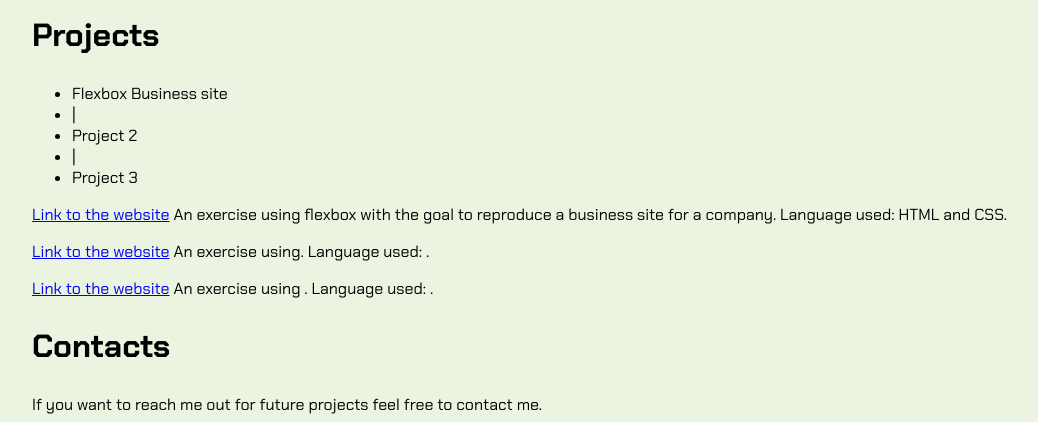
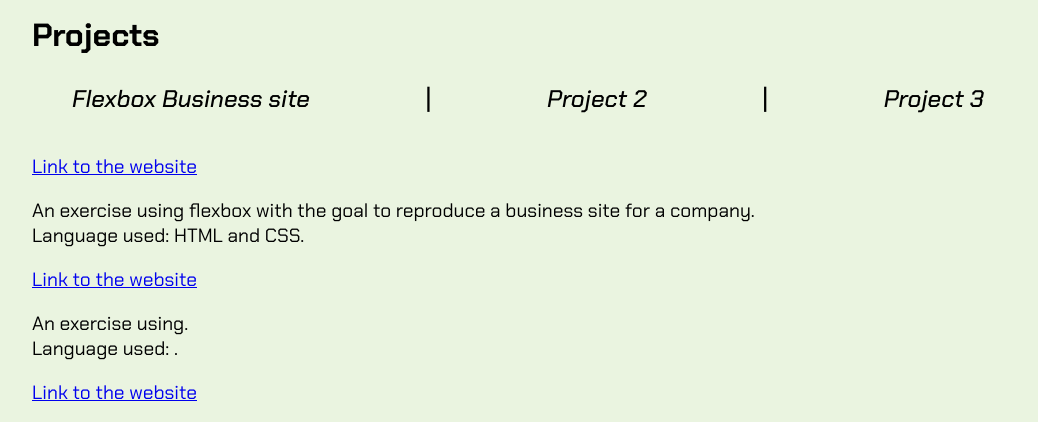
Before and after one commit to matteoconci/Portfolio, a website: page index.html in a window 1280 px wide. Shown: the part 780-1202 px from the top of the page, without its empty margins (108-1146 px from the left). Drawn offline with Linux system fonts and the light colour scheme.

Commit message:
Completed the Projects page

```diff
--- a/Style/style.css
+++ b/Style/style.css
@@ -87,3 +87,28 @@ h2 {
     max-width: 3rem;
     margin-right: 1rem;
 }
+
+/*Projects Page*/
+
+.projects-list {
+    display: flex;
+    list-style: none;
+    justify-content: space-between;
+    font-size: 1.5rem;
+    font-weight: 500;
+    margin-right: 3rem;
+}
+
+.projects-item {
+    font-style: italic;
+}
+
+.projects-item:hover {
+    text-decoration: underline;
+    cursor: pointer;
+}
+
+.projects-content {
+    font-size: 1.2rem;
+    margin-top: 2.5rem;
+}
--- a/index.html
+++ b/index.html
@@ -86,23 +86,23 @@
                 </div>
                 <div class="projects-content">
                     <div class="content-flexbox">
+                        <a href="https://matteoconci.github.io/flexbox-business-site-starting/" target="_blank">Link to the website</a>
                         <p class="text-flexbox">
-                            <a href="https://darkcuda.github.io/flexbox-business-site-starting/" target="_blank">Link to the website</a>
-                            An exercise using flexbox with the goal to reproduce a business site for a company.
+                            An exercise using flexbox with the goal to reproduce a business site for a company. <br>
                             Language used: HTML and CSS.
                         </p>
                     </div>
                     <div class="content-project2">
+                        <a href="#" target="_blank">Link to the website</a>
                         <p class="text-project2">
-                            <a href="#" target="_blank">Link to the website</a>
-                            An exercise using.
+                            An exercise using. <br>
                             Language used: .
                         </p>
                     </div>
                     <div class="content-project3">
+                        <a href="#" target="_blank">Link to the website</a>
                         <p class="text-project3">
-                            <a href="#" target="_blank">Link to the website</a>
-                            An exercise using .
+                            An exercise using . <br>
                             Language used: .
                         </p>
                     </div>
```
